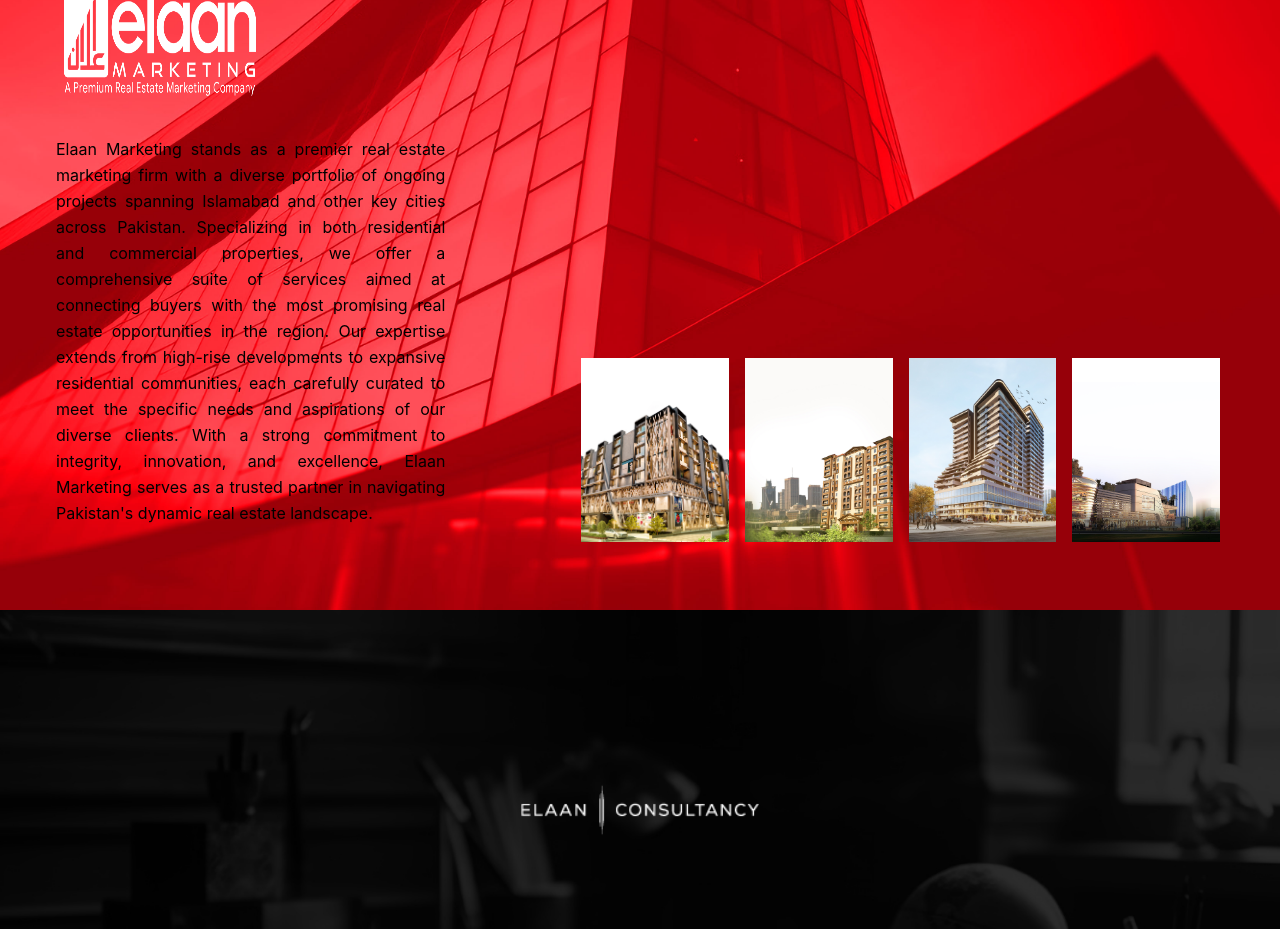
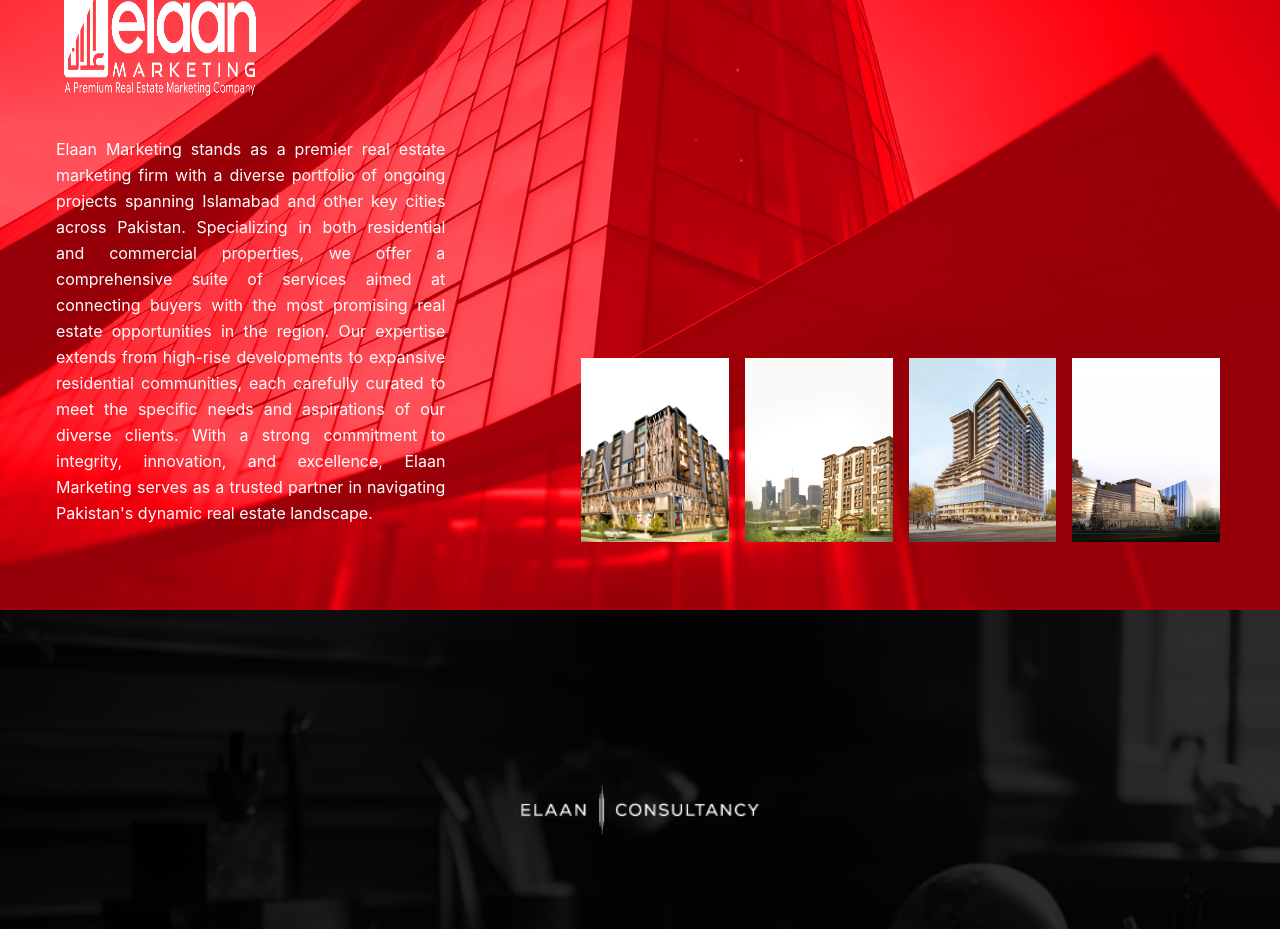
Before and after one commit to walnwac2024/house-of-elaan, a React (Create React App) app: page / in a window 1280 px wide. Shown: the part 6060-6989 px from the top of the page. Built offline with nearby package versions, Linux system fonts and the light colour scheme; a small style sheet from the web is missing.

Commit message:
code updated

```diff
--- a/src/components/Elaanpage.js
+++ b/src/components/Elaanpage.js
@@ -75,7 +75,7 @@
                                     alt="Logo"
                                     className="w-48 my-10 mx-auto md:mx-2"
                                 />
-                                <p className={`text-base leading-relaxed w-full text-justify mr-4 ${activeImage === "HOE/Elaan-marketing-BG-2.JPG" ? 'text-white' : 'text-black'}`}>
+                                <p className={`text-base leading-relaxed w-full text-justify mr-4 ${activeImage === "HOE/Elaan-marketing-BG-2.jpg" ? 'text-white' : 'text-black'}`}>
                                     {contentData[activeImage]?.text || "Elaan Marketing stands as a premier real estate marketing firm with a diverse portfolio of ongoing projects spanning Islamabad and other key cities across Pakistan. Specializing in both residential and commercial properties, we offer a comprehensive suite of services aimed at connecting buyers with the most promising real estate opportunities in the region. Our expertise extends from high-rise developments to expansive residential communities, each carefully curated to meet the specific needs and aspirations of our diverse clients. With a strong commitment to integrity, innovation, and excellence, Elaan Marketing serves as a trusted partner in navigating Pakistan's dynamic real estate landscape."}
                                 </p>
                             </div>
```
